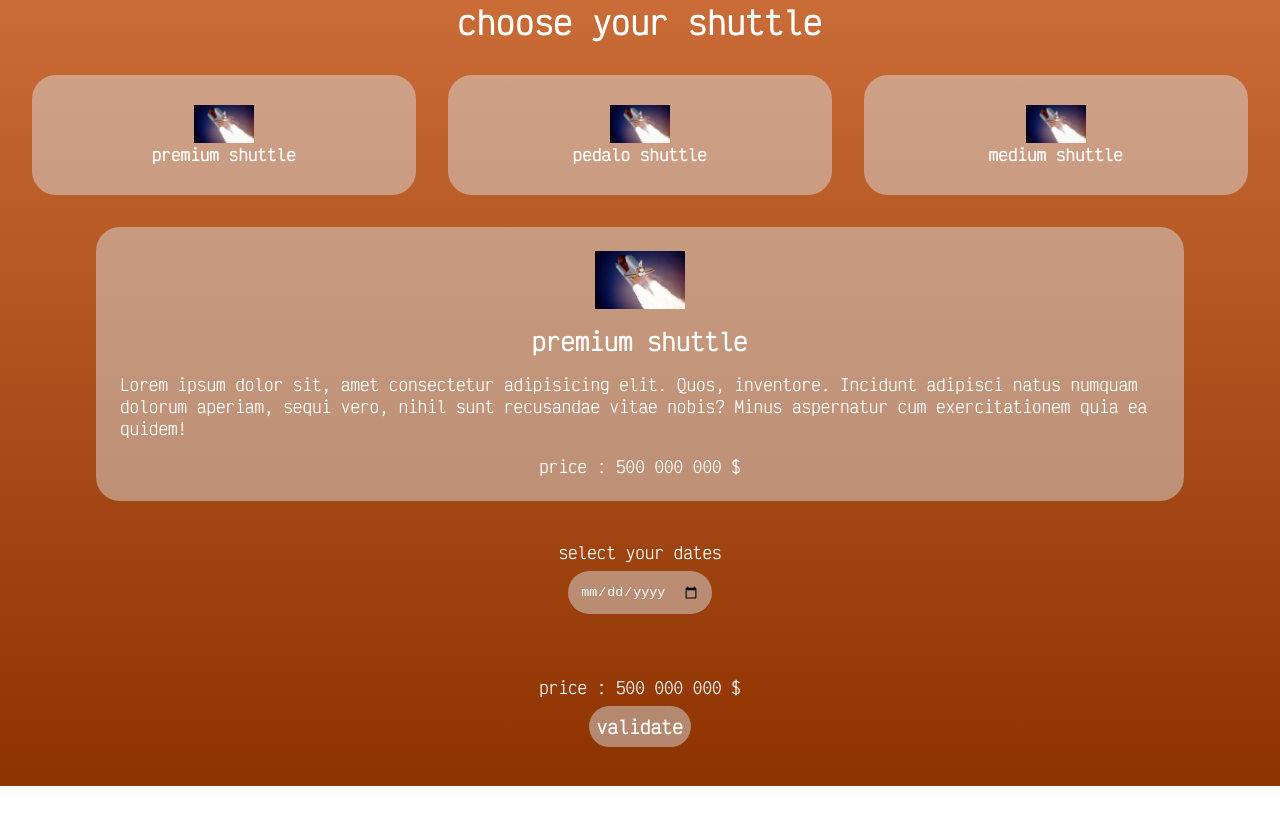
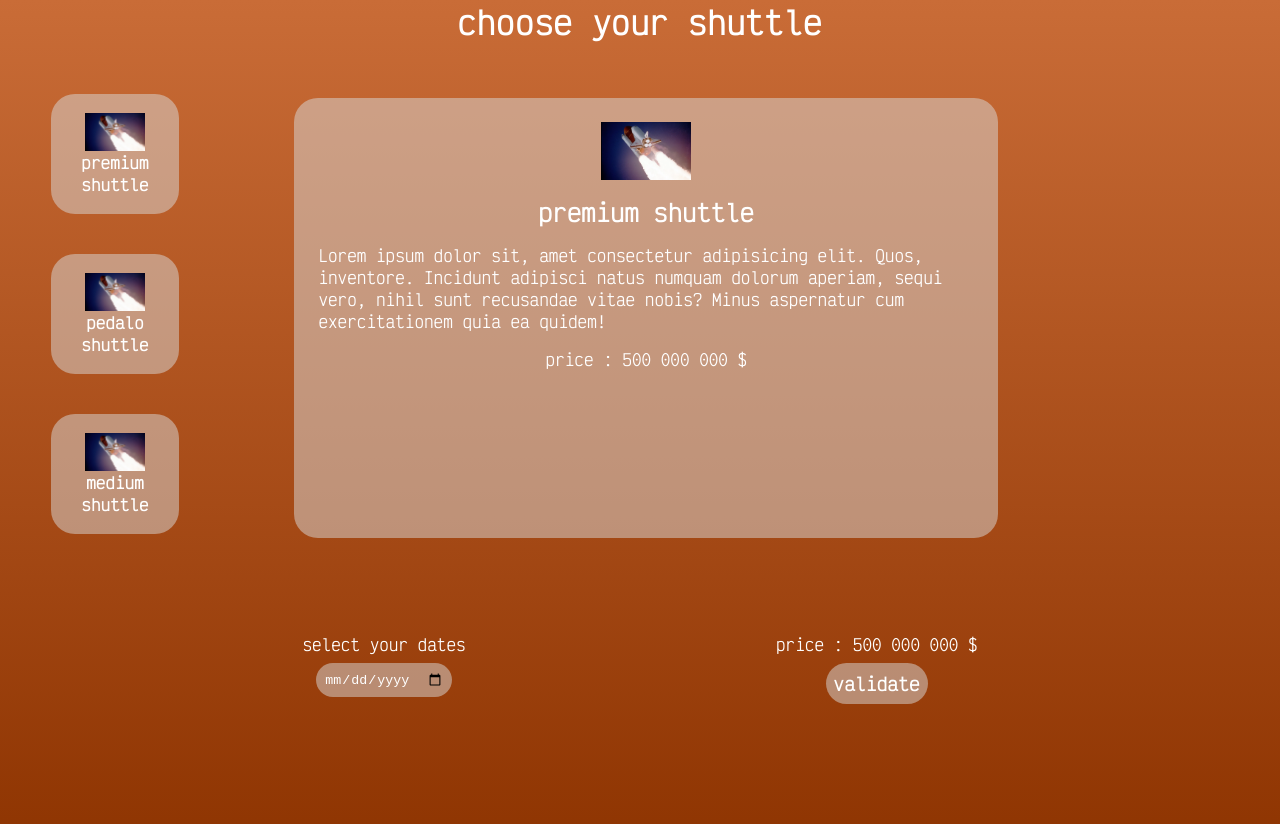
Before and after one commit to WildCodeSchool-2024-02/JS-lyon-0224-P2-martian_meteorologists_association, a React (Vite) app in the folder client/: page /reservation in a window 1280 px wide. Shown: the top 824 px of the page. Before the commit the page ends 800 px from the top, so only its background shows below. Built offline with nearby package versions, Linux system fonts and the light colour scheme.

Commit message:
responsive mainly  ok, need to change police size

```diff
--- a/client/src/components/Reservation/Reservation.css
+++ b/client/src/components/Reservation/Reservation.css
@@ -1,6 +1,8 @@
 h1 {
   text-align: center;
 }
+
+/* Shuttle Selection */
 
 .shipContainer {
   display: flex;
@@ -15,6 +17,19 @@ h1 {
   justify-content: space-evenly;
   margin: 4vh;
 }
+
+.shipChoice {
+  display: flex;
+  flex-direction: column;
+  background-color: rgba(217, 217, 217, 0.5);
+  width: 30vw;
+  height: 15vh;
+  border-radius: 1.5rem;
+  align-items: center;
+  justify-content: center;
+  text-align: center;
+}
+
 .card {
   display: flex;
   align-items: center;
@@ -33,11 +48,14 @@ p {
   margin: 1vh;
 }
 
+/* dates Selection */
+
 .dateChoice {
   display: flex;
   flex-direction: column;
   align-items: center;
   justify-content: center;
+  min-height: 30vh;
 }
 
 #datesContainer {
@@ -45,22 +63,30 @@ p {
   justify-content: center;
   align-items: center;
   flex-direction: column;
-  margin-bottom: 2vh;
+  margin-bottom: 3vh;
 }
+
 #date {
   background-color: rgba(217, 217, 217, 0.5);
   color: white;
   border: none;
-  padding: 1vw;
-  margin-bottom: 3vw;
   border-radius: 1.5rem;
+  padding: 1vh;
 }
+
+.validationButton {
+  display: flex;
+  flex-direction: column;
+  justify-content: center;
+  align-items: center;
+}
+
+/* Reservation button and price */
 
 #reservationButton {
   background-color: rgba(217, 217, 217, 0.5);
   color: white;
   border: none;
-  margin-bottom: 3vw;
   border-radius: 1.5rem;
   font-weight: bold;
   font-size: large;
@@ -71,14 +97,42 @@ p {
   align-items: center;
 }
 
-.shipChoice {
-  display: flex;
-  flex-direction: column;
-  background-color: rgba(217, 217, 217, 0.5);
-  width: 30vw;
-  height: 15vh;
-  border-radius: 1.5rem;
-  align-items: center;
-  justify-content: center;
-  text-align: center;
+.validationButton {
+  margin-bottom: 3vh;
 }
+
+/*/////////////Responsive////////////////*/
+
+@media screen and (min-width: 725px) {
+  .shipContainer {
+    flex-direction: row;
+  }
+
+  .shipCards {
+    flex-direction: column;
+    margin: 4vw;
+    width: 15vw;
+  }
+
+  .shipChoice {
+    width: 10vw;
+    margin-bottom: 5vh;
+  }
+
+  .card {
+    width: 55vw;
+    height: 55vh;
+  }
+
+  .dateChoice {
+    flex-direction: row;
+    justify-content: space-evenly;
+    align-items: flex-start;
+  }
+
+  /* .validationButton {
+    display: flex;
+    justify-content: center;
+    align-items: center;
+  } */
+}
--- a/client/src/components/Reservation/Reservation.jsx
+++ b/client/src/components/Reservation/Reservation.jsx
@@ -55,6 +55,7 @@ export default function Reservation() {
           <input type="date" id="date" name="date" />
         </label>
 
+        <div className="validationButton">
           <div className="price">
             <p>price : 500 000 000 $</p>
           </div>
@@ -64,5 +65,6 @@ export default function Reservation() {
           </button>
         </div>
       </div>
+    </div>
   );
 }
```
Lines whose indentation alone changed are shown as unchanged.
